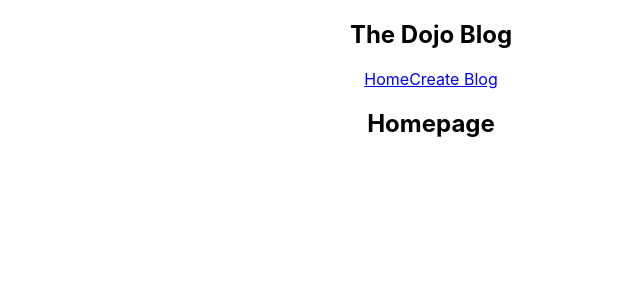
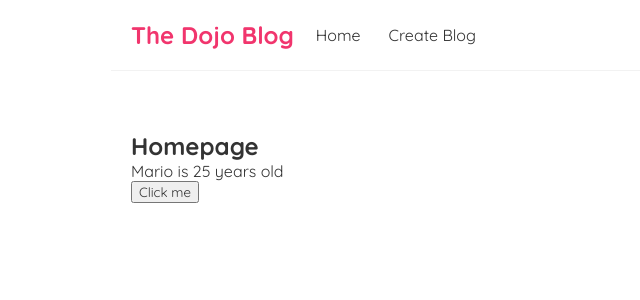
Before and after one commit to ShaddAhmed14/React, a React (Create React App) app in the folder dojo-blog/: page / in a window 1280 px wide. Shown: the top 300 px of the page, without its empty margins (209-849 px from the left). Built offline with nearby package versions, Linux system fonts and the light colour scheme.

Commit message:
l9-React-Dev

```diff
--- a/dojo-blog/src/App.css
+++ /dev/null
@@ -1,38 +0,0 @@
-.App {
-  text-align: center;
-}
-
-.App-logo {
-  height: 40vmin;
-  pointer-events: none;
-}
-
-@media (prefers-reduced-motion: no-preference) {
-  .App-logo {
-    animation: App-logo-spin infinite 20s linear;
-  }
-}
-
-.App-header {
-  background-color: #282c34;
-  min-height: 100vh;
-  display: flex;
-  flex-direction: column;
-  align-items: center;
-  justify-content: center;
-  font-size: calc(10px + 2vmin);
-  color: white;
-}
-
-.App-link {
-  color: #61dafb;
-}
-
-@keyframes App-logo-spin {
-  from {
-    transform: rotate(0deg);
-  }
-  to {
-    transform: rotate(360deg);
-  }
-}
--- a/dojo-blog/src/App.js
+++ b/dojo-blog/src/App.js
@@ -1,5 +1,3 @@
-import logo from './logo.svg';
-import './App.css';
 import Navbar from './navbar';
 import Home from './homepage';
 
--- a/dojo-blog/src/homepage.js
+++ b/dojo-blog/src/homepage.js
@@ -1,9 +1,34 @@
+import { useState } from "react"; // useState is a type of hook
+
 const Home = () => {
+    const [name, setName] = useState("Mario")
+    const [age, setAge] = useState(25)
+
+    const handleClick = (name) => {
+        setName("Ahmed")
+        setAge(15)
+    }
+
     return (
         <div className="home">
             <h2>Homepage</h2>
+            <p>{name} is {age} years old</p>
+            <button onClick={() => handleClick("shadd")}>Click me</button>
+
+
+
         </div>
      );
 }
 
 export default Home;
+
+/* Notes
+- <button onClick={(e) => handleClick("shadd")}>Click me</button>
+    e is the event info, you can pass to functions if you want... it is returned whenever event "onClick" happens
+-using normal variables is fine as long as u dont want them dynamic, if you do then use useState hooks, whenever you update its values then
+ component is re-rendered
+- Key id in div is used by React to monitor each div, ensure it is unique. If we delete a div then react will know its ID and can delete easily
+
+
+*/
--- a/dojo-blog/src/index.css
+++ b/dojo-blog/src/index.css
@@ -1,13 +1,35 @@
-body {
+@import url('https://fonts.googleapis.com/css2?family=Quicksand:wght@300;400;500;600;700&display=swap');
+
+/* base styles */
+* {
   margin: 0;
-  font-family: -apple-system, BlinkMacSystemFont, 'Segoe UI', 'Roboto', 'Oxygen',
-    'Ubuntu', 'Cantarell', 'Fira Sans', 'Droid Sans', 'Helvetica Neue',
-    sans-serif;
-  -webkit-font-smoothing: antialiased;
-  -moz-osx-font-smoothing: grayscale;
+  font-family: "Quicksand";
+  color: #333;
 }
-
-code {
-  font-family: source-code-pro, Menlo, Monaco, Consolas, 'Courier New',
-    monospace;
+.navbar {
+  padding: 20px;
+  display: flex;
+  align-items: center;
+  max-width: 600px;
+  margin: 0 auto;
+  border-bottom: 1px solid #f2f2f2;
 }
+.navbar h1 {
+  color: #f1356d;
+}
+.navbar .links {
+  margin-left: auto;
+}
+.navbar a {
+  margin-left: 16px;
+  text-decoration: none;
+  padding: 6px;
+}
+.navbar a:hover {
+  color: #f1356d;
+}
+.content {
+  max-width: 600px;
+  margin: 40px auto;
+  padding: 20px;
+}
```
